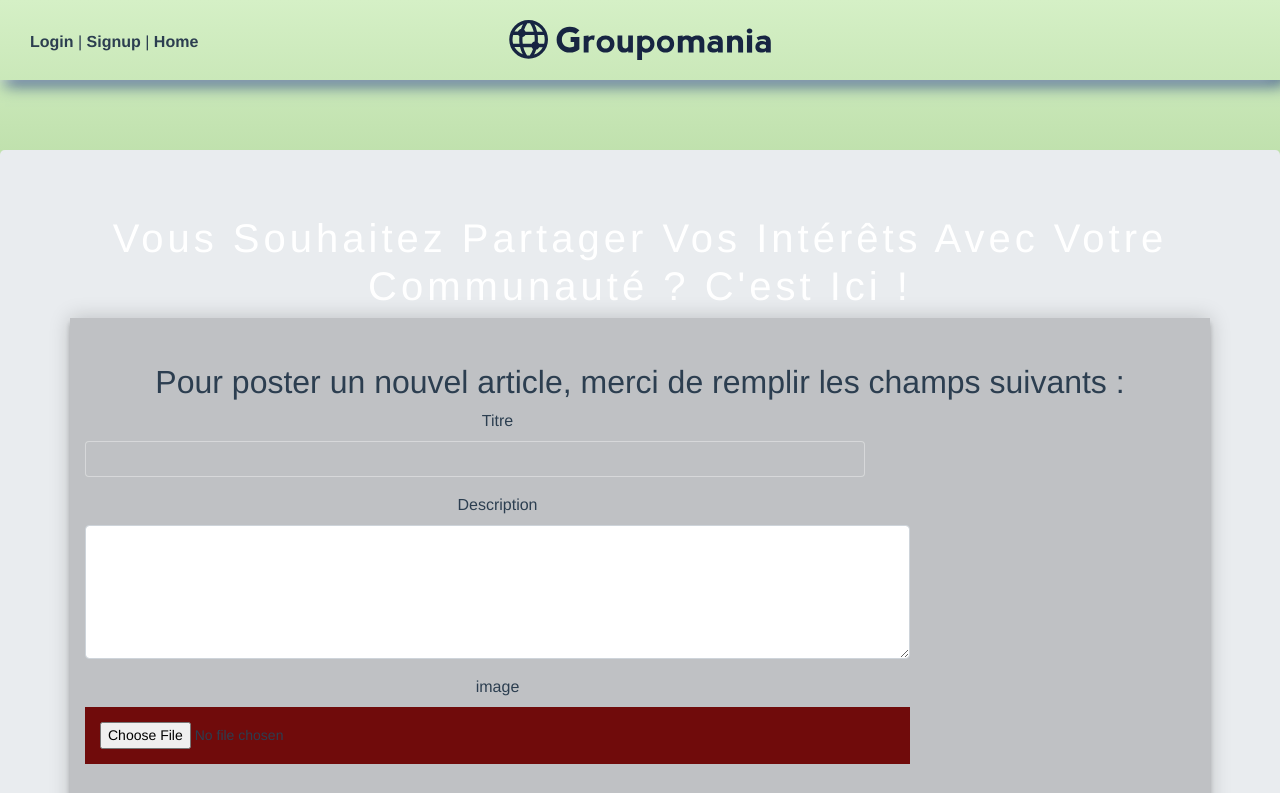
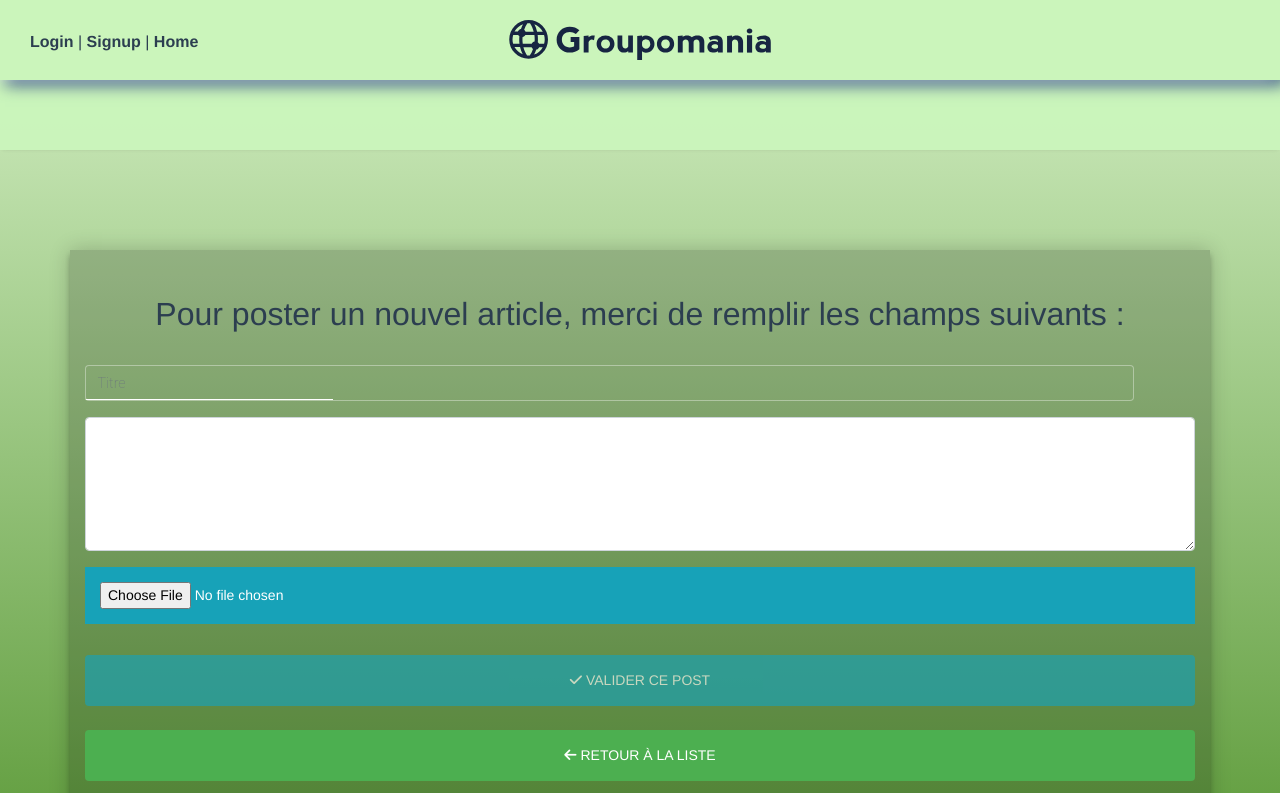
Before and after one commit to Artur01300/OC_P7, a Vue app in the folder frontend/: page /articles/creat in a window 1280 px wide. Shown: the top 793 px of the page. Built offline with nearby package versions, Linux system fonts and the light colour scheme.

Commit message:
Modification apportée sur le style

```diff
--- a/frontend/src/App.vue
+++ b/frontend/src/App.vue
@@ -43,6 +43,14 @@
   color: #2c3e50;
 }
 
+.header{
+  position: fixed;
+  background: rgba(203, 245, 187, 0.97);
+  width: 100%;
+  z-index: 2;
+  box-shadow: 0 2px 4px -3px rgba(51, 51, 51, 0.2);
+}
+
 #nav {
   padding: 30px;
   overflow: hidden;
--- a/frontend/src/components/ArticlesItem.vue
+++ b/frontend/src/components/ArticlesItem.vue
@@ -5,11 +5,12 @@
         <!--Section qui s'affiche si la page qui appelle ce component est celle qui affiche la liste complète des articles-->
         <div v-if="this.$route.name == 'articles-list'" class="card text-center">
             <div class="card-body card__body">
+           <h2 class="card-title"> Article posté par {{ name }}</h2>
+
                 <h3 class="card-title card__title">{{ title }}</h3>
-                <p class="card-subtitle card__subtitle">{{ content }}</p>
-                <p class="card__date">Article posté le : {{ new Date(create_at).toLocaleDateString('fr-CA') }} par {{ name }}</p>
-                <!-- <p v-if="image">{{ image }} par {{ name }}</p> -->
-                <img v-if="image" v-bind:src="'../../backend/images/' + image" alt="image">
+                <p class="card-subtitle card__subtitle">{{ content }}</p><br>
+                <p class="card__date">Article posté le : {{ new Date(create_at).toLocaleDateString() }}</p>
+                <img v-if="image" v-bind:src="'http://localhost:3000/images/' + image" alt=" Image sur l'article">
 
 
             </div>
--- a/frontend/src/views/Home.vue
+++ b/frontend/src/views/Home.vue
@@ -1,10 +1,10 @@
 <template>
   <main>
-    <div class="introPage">
+    <div class="introPage container_form">
       <!--Si le user est connecté, les liens vers les plateformes sont disponibles et cliquables-->
       <section v-if="isLoggedIn" class="container home_container text-center"><br><br>
         <div>
-          <h1>Bienvenue sur Groupomania, le réseau social de votre entreprise !</h1><br>
+          <h1>Bienvenue sur le réseau social de votre entreprise !</h1><br>
         </div>
         <div class='container'>
           <div class="col-col-sm-5">
@@ -167,6 +167,10 @@ export default {
     padding-bottom: 150px;
   }
 
+  .container_form{
+    padding-top: 200px;
+  }
+
   .home_container{
     background: rgba(0, 0, 0, 0.18);;
   }
@@ -217,7 +221,6 @@ export default {
 
   .form input {
     outline: 0;
-    background: #700b0b;
     width: 100%;
     border: 0;
     margin: 0 0 15px;
--- a/frontend/src/views/Login.vue
+++ b/frontend/src/views/Login.vue
@@ -1,5 +1,5 @@
 <template>
-    <div class="container">
+    <div class="container container_form">
       <div v-if="!submitted" class="form">
         <ValidationObserver v-slot="{ invalid, handleSubmit }">
           <form class="form-signin" @submit.prevent="handleSubmit(loginSubmit)">
@@ -22,7 +22,7 @@
                 </div>
              </ValidationProvider>
 
-            <button class="btn btn-lg btn-primary btn-block" type="submit" v-bind:disabled="invalid">Conncetion</button>
+            <button class="btn btn-primary btn-block btn-sm" type="submit" v-bind:disabled="invalid">Conncetion</button>
             <p class="message">Vous n'êtes pas inscrit ? <router-link to="/signup">Create an account</router-link></p>
         </form>
         <p>{{ errorMessage }}</p>
--- a/frontend/src/views/PostArticle.vue
+++ b/frontend/src/views/PostArticle.vue
@@ -1,18 +1,17 @@
 <!--PAGE D'AJOUT D'UN NOUVEL ARTICLE-->
 
 <template>
-    <main class="jumbotron">
-        <h1 v-if="!submitted">Vous souhaitez partager vos intérêts avec votre communauté ? C'est ici !</h1>
+    <main class="formArticle">
         <!--Utilisation de Vee-Validate : ValidationObserver pour suspendre la soumission du formulaire à l'existence ou non d'erreurs-->
             <ValidationObserver v-slot="{ invalid, handleSubmit }" v-if="!submitted" >
-                <form class="container text-center form formArticle" @submit.prevent="handleSubmit(saveArticle)">
-                <h2>Pour poster un nouvel article, merci de remplir les champs suivants :</h2>
+                <form class="container text-center form" @submit.prevent="handleSubmit(saveArticle)">
+                <h2>Pour poster un nouvel article, merci de remplir les champs suivants :</h2><br>
                 <div class="row">
-                    <div class="formArticle__box col-12 col-md-9">
+                    <div class="col-10 col-md-12">
                         <div class="form-group">
-                            <label for="title">Titre</label>
+
                             <!--Utilisation de Vee-Validate : ValidationProvider, pour tester la validité des données-->
-                            <ValidationProvider name="article.title" rules="required|minmax:3,100"><!--Définition des règles de validité de l'input-->
+                            <ValidationProvider name="article.title" rules="required|minmax:3,2000"><!--Définition des règles de validité de l'input-->
                                 <div slot-scope="{ errors }">
                                     <input
                                        type="text"
@@ -20,13 +19,13 @@
                                        required
                                        v-model="article.title"
                                        name="title"
+                                       placeholder="Titre"
                                        aria-required="true" />
                                     <p class="error">{{ errors[0] }}</p><!--Une erreur s'affiche si l'input ne respecte pas les règles de ValidationProvider-->
                                 </div>
                             </ValidationProvider>
                         </div>
                         <div class="form-group">
-                            <label for="content">Description</label>
                             <ValidationProvider name="article.content" rules="minmax:3,2000">
                                 <div slot-scope="{ errors }">
                                     <textarea
@@ -41,37 +40,21 @@
                                 </div>
                             </ValidationProvider>
                         </div>
-                        <!-- <div class="form-group">
-                            <label for="image">image</label>
-                            <ValidationProvider name="article.image" rules="minmax:11,200">
-                                <div slot-scope="{ errors }">
-                                    <input
-                                       type="text"
-                                       class="form-control"
-                                       v-model="article.image"
-                                       name="image"
-                                    />
-                                    <p class="error">{{ errors[0] }}</p>
-                                </div>
-                            </ValidationProvider>
-                        </div> -->
-
                         <div class="form-group">
-                            <label for="image">image</label>
                             <ValidationProvider name="article.image" rules="minmax:11,200">
                                 <div slot-scope="{ errors }">
                                     <!-- <input type="text" class="form-control" v-model="article.image" name="image" /> -->
                                     <!-- <input type="file" name="image" id="image" /> -->
 
-                                    <input type="file" id="image" ref="image" v-on:change="handleFileUpload()"/>
+                                    <input type="file" class="btn-info" id="image" ref="image" v-on:change="handleFileUpload()"/>
                                     <p class="error">{{ errors[0] }}</p>
                                 </div>
                             </ValidationProvider>
                         </div>
 
                         <div class="post-btns">
-                            <button class="btn btn-success" type="submit" value="Submit" v-bind:disabled="invalid"><i class="fas fa-check"></i> Valider ce post</button>
-                            <router-link to="/articles" class="btn-return" aria-label="Lien vers la liste d'articles"><button type= "button" class="btn btn-primary"><i class="fas fa-arrow-left"></i> Retour à la liste</button></router-link>
+                            <button class="btn btn-info" type="submit" value="Submit" v-bind:disabled="invalid"><i class="fas fa-check"></i> Valider ce post</button><br><br>
+                            <router-link to="/articles" class="btn-info" aria-label="Lien vers la liste d'articles"><button type= "button" class="btn btn-primary"><i class="fas fa-arrow-left"></i> Retour à la liste</button></router-link>
                             <router-view />
                         </div>
                     </div>
@@ -126,7 +109,6 @@ export default {
 
         handleFileUpload(){
             this.article.image = this.$refs.image.files[0];
-            console.log(this.article.image.name)
         },
 
         saveArticle(Authorization) {
@@ -158,3 +140,11 @@ export default {
     }
 }
 </script>
+
+<style>
+
+.formArticle{
+    padding-top: 250px;
+}
+
+</style>
--- a/frontend/src/views/Signup.vue
+++ b/frontend/src/views/Signup.vue
@@ -1,5 +1,5 @@
 <template>
-   <div class="container">
+   <div class="container  agileites_padding">
         <div class="main wrapper">
             <h1>Inscrivez vous Forum</h1>
             <div v-if="!submitted" class="main-agileinfo">
@@ -100,3 +100,11 @@ export default {
 }
 
 </script>
+
+<style>
+
+.agileites_padding{
+  padding-top: 200px;
+}
+
+</style>
```
Also changed, not shown: frontend/src/views/Articles.vue (+21 -14 lines), 1 other file (tests, documents, lock files or other folders).
